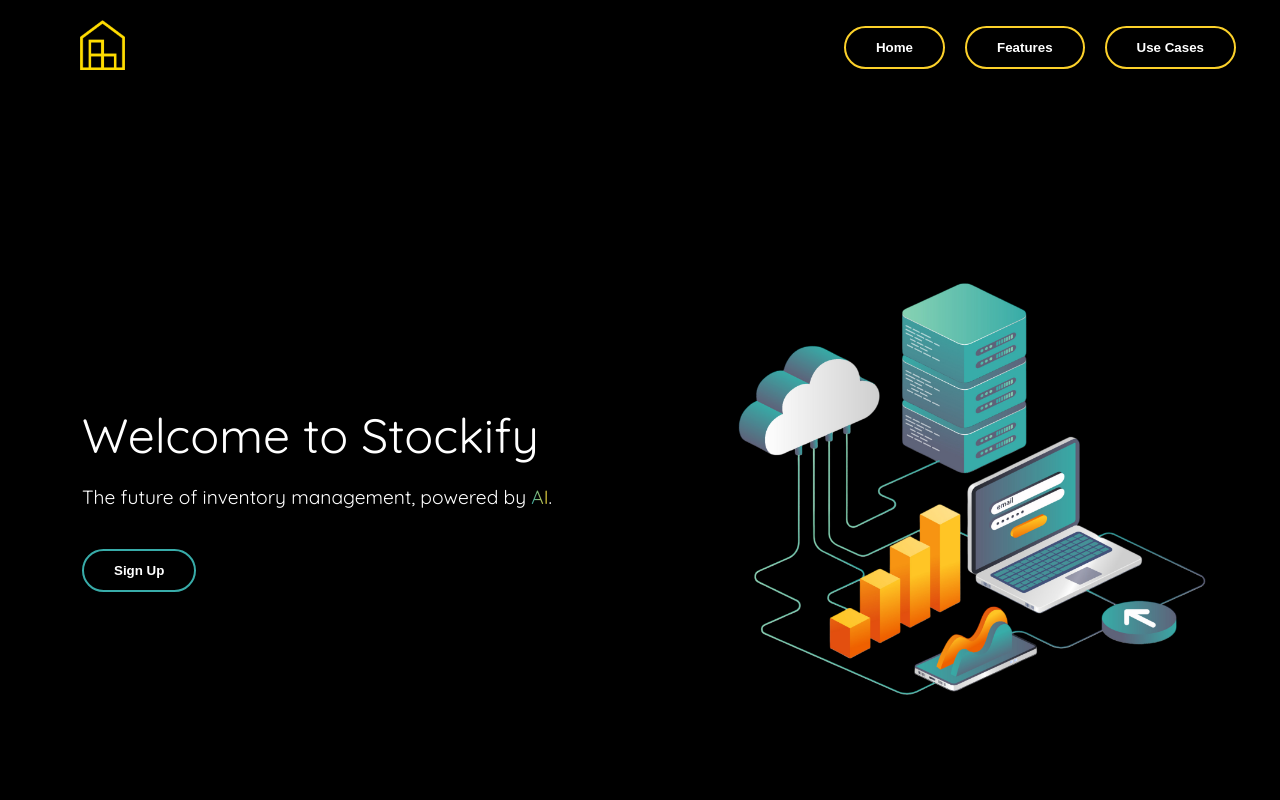
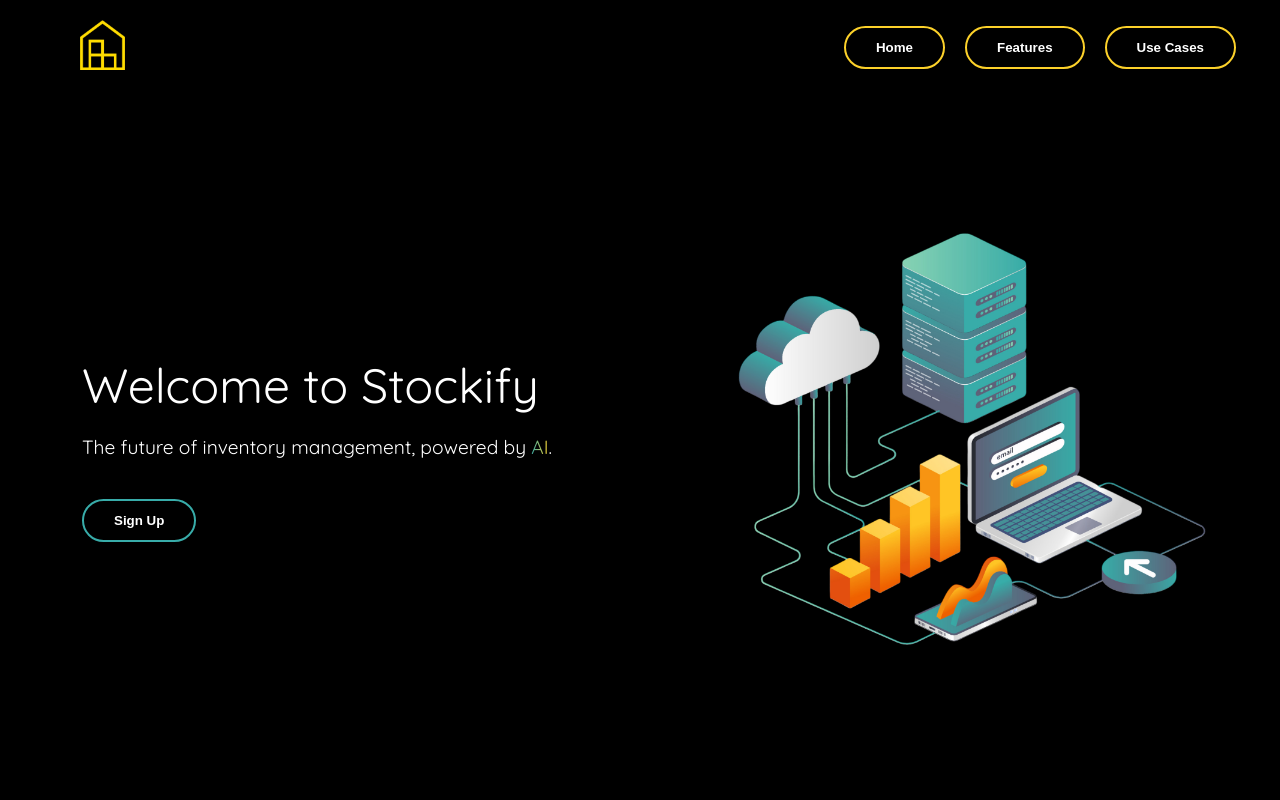
Before and after one commit to AimPrasla1/Stocked-AI-launch-page, a Next.js app: page / in a window 1280 px wide. Shown: the top 800 px of the page. Built offline with nearby package versions, Linux system fonts and the light colour scheme.

Commit message:
Hero section update

```diff
--- a/app/globals.css
+++ b/app/globals.css
@@ -18,7 +18,7 @@ body {
   animation: gradientBackground 15s ease infinite;
   color: #151718;
   min-height: 100vh;
-  overflow-x: hidden; /* Hide horizontal scrolling */
+  overflow-x: visible; /* Hide horizontal scrolling */
   overflow-y: auto; /* Allow vertical scrolling */
 }
 
--- a/app/page.module.css
+++ b/app/page.module.css
@@ -67,6 +67,7 @@
   color: white;
   background-color: #000000;
   padding-bottom: 115px;
+  padding-top: 80px;
 }
 
 /* Left-aligned text */
```
